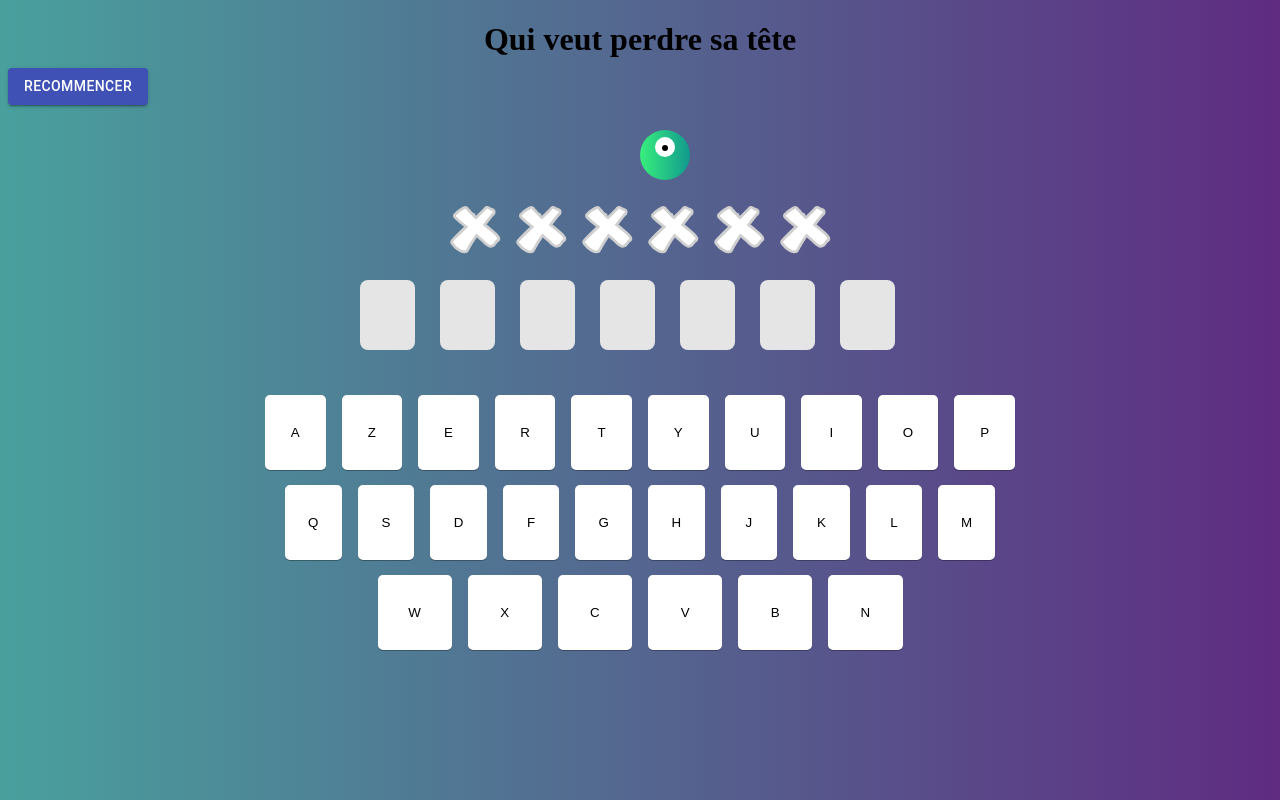
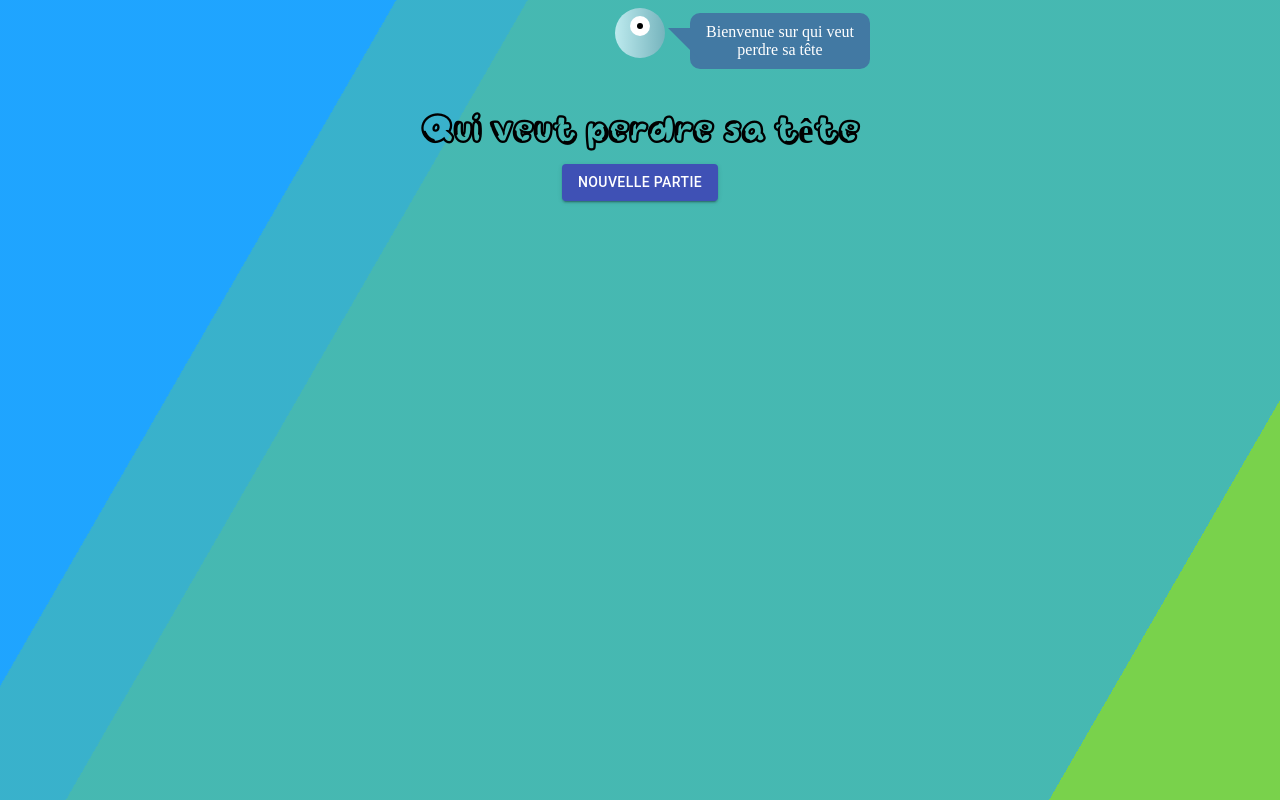
Before and after one commit to milletm/qui-veut-perdre-sa-tete, a React (Create React App) app: page / in a window 1280 px wide. Built offline with nearby package versions, Linux system fonts and the light colour scheme.

Commit message:
add font + fix dialog

```diff
--- a/src/components/container/Container.jsx
+++ b/src/components/container/Container.jsx
@@ -12,17 +12,6 @@ import SearchedWord from "../searchedWord/SearchedWord";
 import Buzzer from "../buzzer/Buzzer";
 
 export default class Container extends Component {
-  static initAnimation() {
-    const bouncerElem = document.getElementById('bouncer').classList;
-    const travelerElem = document.getElementById('traveler').classList;
-    bouncerElem.add('move');
-    setTimeout(() => {
-      bouncerElem.remove('move');
-      travelerElem.add('position-center');
-      //bouncerElem.add('iddle');
-    }, 3500);
-  }
-
   constructor(props) {
     super(props);
     this.state = {
@@ -189,7 +178,7 @@ export default class Container extends Component {
             loseStrike: 2
           },
           {
-            text: 'Ah mince j’ai dû oublier de te dire les règles... le but du jeu est de trouver un mot, ne pas saisir des lettres au hasard',
+            text: 'Ah mince j’ai dû oublier de te dire les règles... le but du jeu est de trouver un mot, pas de saisir des lettres au hasard',
             active: false,
             loseStrike: 3
           }
@@ -214,7 +203,8 @@ export default class Container extends Component {
       currentWord: null,
       openPopup: false,
       endGameTitle: '',
-      endGameContent: ''
+      endGameContent: '',
+      initComplete: false
     };
     this.handleKeyboardTrigger = this.handleKeyboardTrigger.bind(this);
     this.restartGame = this.restartGame.bind(this);
@@ -223,10 +213,11 @@ export default class Container extends Component {
     this.handleUpdateKeyboard = this.handleUpdateKeyboard.bind(this);
     this.handleUpdateSearchedWord = this.handleUpdateSearchedWord.bind(this);
     this.displayFinalPopup = this.displayFinalPopup.bind(this);
+    this.initAnimation = this.initAnimation.bind(this);
   }
 
   componentDidMount() {
-    Container.initAnimation();
+    this.initAnimation();
 
     const response = [
       {
@@ -325,6 +316,23 @@ export default class Container extends Component {
 
   }
 
+  initAnimation() {
+    const buddyElem = document.getElementById('buddy').classList;
+    const travelerElem = document.getElementById('traveler').classList;
+    buddyElem.add('move');
+    setTimeout(() => {
+      buddyElem.remove('move');
+      travelerElem.add('position-center');
+      this.setState({ currentDialog: 'Bienvenue sur qui veut perdre sa tête'}, () => {
+        document.getElementsByClassName('game-dialog')[0].classList.add('open');
+        setTimeout(() => {
+          //buddyElem.add('iddle');
+          this.setState({ currentDialog: 'Tu peux lancer une partie en cliquant sur le bouton juste en dessous' })
+        }, 3000);
+      });
+    }, 3500);
+  }
+
   handleKeyboardTrigger(key) {
     const { currentWord, inputFailed } = this.state;
     if (!key.activated) {
@@ -405,10 +413,13 @@ export default class Container extends Component {
 
   restartGame() {
     const { wordList } = this.state;
+
     this.setState({
+      initComplete: true,
       currentWord: wordList[_.random(0, wordList.length -1)],
       inputFailed: 0,
       winStrike: 0,
+      loseStrike: 0,
       keyboard: [
         {
           letter: 'A',
@@ -571,7 +582,7 @@ export default class Container extends Component {
             loseStrike: 2
           },
           {
-            text: 'Ah mince j’ai dû oublier de te dire les règles... le but du jeu est de trouver un mot, ne pas saisir des lettres au hasard',
+            text: 'Ah mince j’ai dû oublier de te dire les règles... le but du jeu est de trouver un mot, pas de saisir des lettres au hasard',
             active: false,
             loseStrike: 3
           }
@@ -655,27 +666,31 @@ export default class Container extends Component {
       openPopup,
       endGameTitle,
       endGameContent,
-      currentDialog
+      currentDialog,
+      initComplete
     } = this.state;
     const buzzerArray = this.generateBuzzer();
     return (
-      <div>
-        <h1 className="game-title">Qui veut perdre sa tête</h1>
-        <Button onClick={this.restartGame} variant="contained" color="primary" className="restart-game-button">
-            Recommencer
-          </Button>
-
+      <>
         <div className="animation">
           <div id="stage">
             <div id="traveler">
-              <div id="bouncer" />
+              <div id="buddy" />
             </div>
           </div>
           {currentDialog !== "" && (
             <div className="game-dialog">{currentDialog}</div>
           )}
         </div>
-        {currentWord !== null &&(
+        <div className="header">
+          <h1 className="game-title">Qui veut perdre sa tête</h1>
+          <Button onClick={this.restartGame} variant="contained" color="primary" className="restart-game-button">
+            Nouvelle partie
+              </Button>
+        </div>
+        {initComplete && (
+          <div className="game-board">
+            {currentWord !== null && (
               <Dialog
                 open={openPopup}
                 onClose={this.restartGame}
@@ -707,11 +722,13 @@ export default class Container extends Component {
             <div className="buzzer-container">
               {buzzerArray}
             </div>
-        {currentWord !== null &&(
+            {currentWord !== null && (
               <SearchedWord letters={currentWord.letters} />
             )}
-        <Keyboard keyboard={keyboard} handleKeyboardTrigger={this.handleKeyboardTrigger}/>
+            <Keyboard keyboard={keyboard} handleKeyboardTrigger={this.handleKeyboardTrigger} />
           </div>
+        )}
+      </>
     );
   }
 }
--- a/src/components/container/container.scss
+++ b/src/components/container/container.scss
@@ -7,17 +7,17 @@ img.dialog-image {
   }
 }
 
-.game-title {
+.header {
   text-align: center;
-  margin-bottom: 10px;
+
+  .game-title {
+    font-family: 'Balonku';
+    text-align: center;
+    margin-bottom: 10px;
+    font-size: 35px;
+  }
 }
 
-.restart-game-button {
-  margin: 0 auto;
+.game-board {
+  margin-top: 25px;
 }
-
-body {
-  background: #5f2c82;  /* fallback for old browsers */
-  background: -webkit-linear-gradient(to right, #49a09d, #5f2c82);  /* Chrome 10-25, Safari 5.1-6 */
-  background: linear-gradient(to right, #49a09d, #5f2c82); /* W3C, IE 10+/ Edge, Firefox 16+, Chrome 26+, Opera 12+, Safari 7+ */
-}
--- a/src/components/keyboard/keyboard.scss
+++ b/src/components/keyboard/keyboard.scss
@@ -13,6 +13,7 @@
       padding:  0 15%;
     }
     .keyboard-key {
+      font-weight: bold;
       cursor: pointer;
       position: relative;
       margin-right: 16px;
--- a/src/index.jsx
+++ b/src/index.jsx
@@ -1,6 +1,7 @@
 import React from 'react';
 import ReactDOM from 'react-dom';
 import './index.scss';
+import './resssources/fonts/BalonkuRegular-la1w.otf';
 import Container from './components/container/Container';
 
 ReactDOM.render(<Container />, document.getElementById('root'));
--- a/src/index.scss
+++ b/src/index.scss
@@ -1,3 +1,42 @@
+@font-face {
+  font-family: 'Balonku';
+  src: local('Balonku'),
+  url('./resssources/fonts/BalonkuRegular-la1w.otf');
+}
+
+//Background
+.bg {
+  animation: slide 3s ease-in-out infinite alternate;
+  background-image: linear-gradient(-60deg, #6c3 50%, #09f 50%);
+  bottom: 0;
+  left: -50%;
+  opacity: .5;
+  position: fixed;
+  right: -50%;
+  top: 0;
+  z-index: -1;
+}
+
+.bg2 {
+  animation-direction: alternate-reverse;
+  animation-duration: 4s;
+}
+
+.bg3 {
+  animation-duration: 5s;
+}
+
+@keyframes slide {
+  0% {
+    transform: translateX(-25%);
+  }
+
+  100% {
+    transform: translateX(25%);
+  }
+}
+
+
 
 @keyframes travel {
   from {
@@ -56,11 +95,11 @@
 }
 
 .animation {
-  padding: 25px;
   position: relative;
+  margin-bottom: 50px;
   #stage {
     position: relative;
-    width: 50%;
+    width: calc(50% - 25px);
     height: 50px;
   }
 
@@ -78,16 +117,16 @@
     }
   }
 
-  #bouncer {
+  #buddy {
     position: absolute;
     bottom: 0;
     left: 0;
     width: 50px;
     height: 50px;
     border-radius: 25px;
-    background: #11998e;
+    background: #bdeaee;
     /* Chrome 10-25, Safari 5.1-6 */
-    background: linear-gradient(to right, #38ef7d, #11998e);
+    background: linear-gradient(to right, #bdeaee, #76b4bd);
     /* W3C, IE 10+/ Edge, Firefox 16+, Chrome 26+, Opera 12+, Safari 7+ */
 
 
@@ -126,7 +165,7 @@
       &:after {
         animation-name: roleEyes;
         animation-duration: 2s;
-        animation-iteration-count: infinite;
+        animation-iteration-count: 1;
         animation-direction: alternate;
       }
     }
@@ -136,14 +175,13 @@
     position: absolute;
     transform-origin: 0% 100%;
     text-align: center;
-    background-color: #aa2929;
+    background-color: #4279a3;
     color: white;
     border-radius: 10px;
-    width: auto;
-    max-width: 250px;
+    width: 160px;
     padding: 10px;
     left: calc(50% + 50px);
-    top: -50px;
+    top: 5px;
     transform: scale(0);
     animation-fill-mode: forwards;
 
@@ -152,12 +190,12 @@
       display: block;
       width: 0;
       position: absolute;
-      bottom: -25px;
-      left: 5px;
+      top: 15px;
+      left: -22px;
       border-style: solid;
       border-width: 15px;
-      border-color: #aa2929 transparent transparent #aa2929;
-      transform: rotate(10deg);
+      border-color: #4279a3 transparent transparent #4279a3;
+      transform: rotate(90deg);
     }
 
     &.open {
```
Also changed, not shown: src/resssources/fonts/BalonkuRegular-la1w.otf (added), 1 other file (tests, documents, lock files or other folders). Lines whose indentation alone changed are shown as unchanged.
